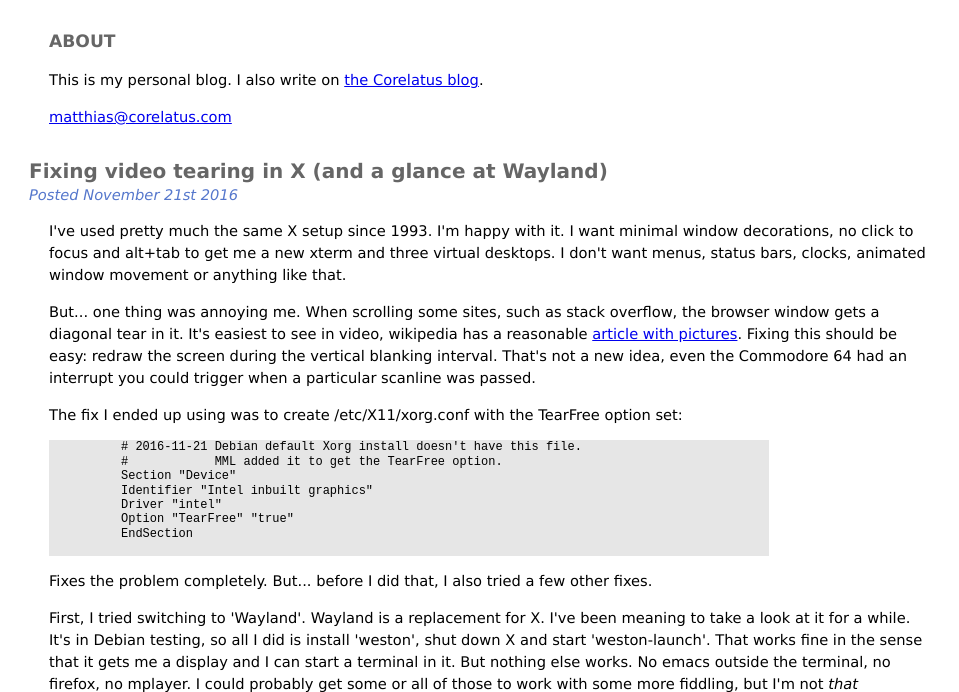
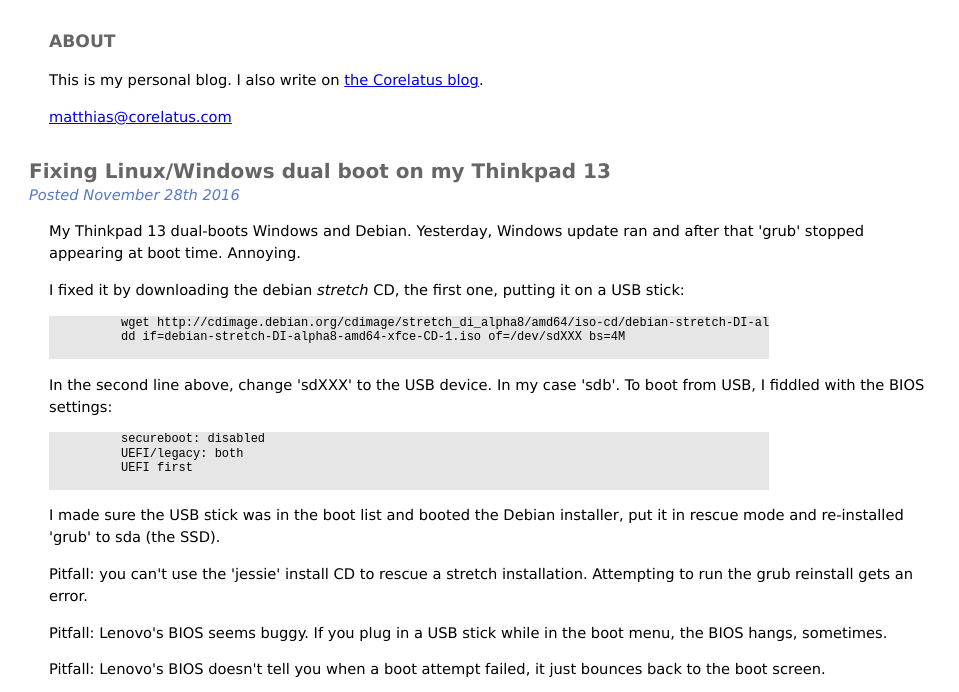
Before and after one commit to matthiasl/matthiasl.github.io, a plain HTML site: page index.html in a window 1280 px wide. Shown: the part 47-739 px from the top of the page, without its empty margins (0-959 px from the left). Drawn offline with Linux system fonts and the light colour scheme.

Commit message:
New post: UEFI

```diff
--- a/index.html
+++ b/index.html
@@ -26,6 +26,71 @@
       </div>
 
       <div id='articles'>
+        <!--- ========================================================= --->
+        <h2>
+          Fixing Linux/Windows dual boot on my Thinkpad 13</h2>
+        <p class='posted'>
+          <em>Posted November 28th 2016</em></p>
+
+        <p>
+          My Thinkpad 13 dual-boots Windows and Debian. Yesterday,
+          Windows update ran and after that 'grub' stopped appearing
+          at boot time. Annoying.
+        </p>
+
+        <p>
+          I fixed it by downloading the debian <em>stretch</em> CD,
+          the first one, putting it on a USB stick:
+        </p>
+
+        <pre>
+          wget http://cdimage.debian.org/cdimage/stretch_di_alpha8/amd64/iso-cd/debian-stretch-DI-alpha8-amd64-xfce-CD-1.iso
+          dd if=debian-stretch-DI-alpha8-amd64-xfce-CD-1.iso of=/dev/sdXXX bs=4M
+        </pre>
+
+        <p>
+        In the second line above, change 'sdXXX' to the USB device. In my
+        case 'sdb'. To boot from USB, I fiddled with the BIOS settings:
+        </p>
+
+        <pre>
+          secureboot: disabled
+          UEFI/legacy: both
+          UEFI first
+        </pre>
+
+        <p>
+          I made sure the USB stick was in the boot list and booted
+          the Debian installer, put it in rescue mode and re-installed
+          'grub' to sda (the SSD).
+        </p>
+
+        <p>
+          Pitfall: you can't use the 'jessie' install CD to rescue a
+          stretch installation. Attempting to run the grub reinstall
+          gets an error.
+        </p>
+
+        <p>
+          Pitfall: Lenovo's BIOS seems buggy. If you plug in a USB stick
+          while in the boot menu, the BIOS hangs, sometimes.
+        </p>
+
+        <p>
+          Pitfall: Lenovo's BIOS doesn't tell you when a boot attempt
+          failed, it just bounces back to the boot screen.
+        </p>
+
+        <p>
+          Annoyance: Windows (Windows 10, I think) seemed to do a
+          major update without warning. It just said "Working on
+          updates 15%. Don't turn off your PC. This will take a while.
+          Your PC will restart several times." It ended up downloading
+          things for five or ten minutes (on WiFi backed by a 100Mbit
+          fiber) and when it was done, Grub was nuked. Not nice. This
+          is one of the reasons I don't run Windows on my main
+          machine.
+        </p>
 
         <!--- ========================================================= --->
         <h2>
```
